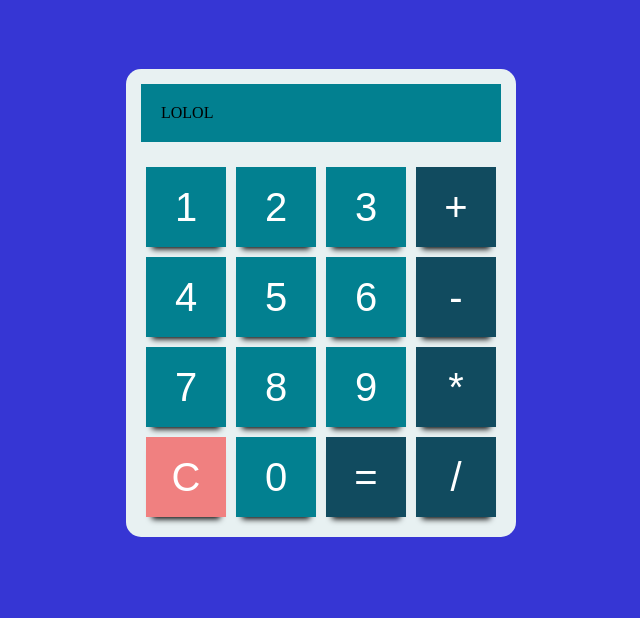
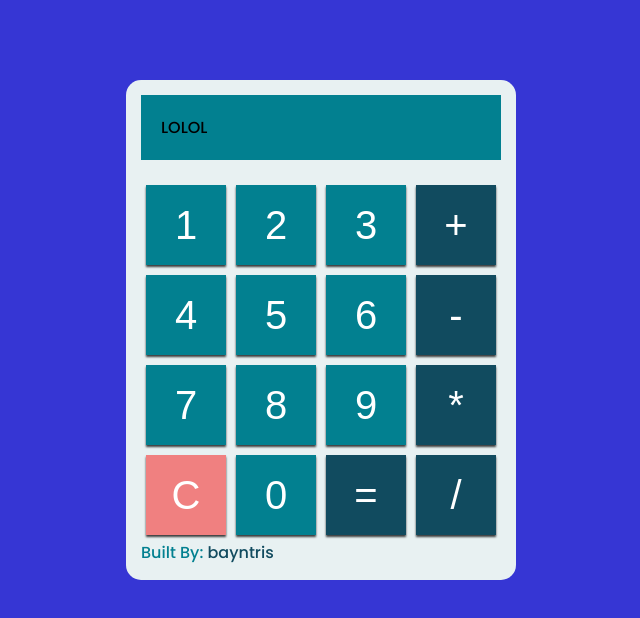
Before and after one commit to bayntris/calculator, a plain HTML site: page index.html in a window 1280 px wide. Shown: the part 68-686 px from the top of the page, without its empty margins (319-959 px from the left). Drawn offline with Linux system fonts and the light colour scheme.

Commit message:
Add further styling to buttons

```diff
--- a/index.html
+++ b/index.html
@@ -5,6 +5,10 @@
         <title> Calculator </title>
         <link rel="stylesheet" href="./styles.css/styles.css">
         <script src="./scripts/scripts.js" defer></script>
+        <link rel="preconnect" href="https://fonts.googleapis.com">
+        <link rel="preconnect" href="https://fonts.googleapis.com">
+        <link rel="preconnect" href="https://fonts.gstatic.com" crossorigin>
+        <link href="https://fonts.googleapis.com/css2?family=Poppins:wght@500&display=swap" rel="stylesheet">
     </head>
     <header>
         <h1> Calculator </h1>
@@ -39,6 +43,11 @@
                     <button id="equals" class="button-operator"> = </button>
                     <button id="divide" class="button-operator"> / </button>
                 </div>
+                <footer>
+                    <div class="copyright">
+                        Built By: <a href="https://github.com/bayntris"> bayntris</a>
+                    </div>
+                </footer>
             </div>
         </div>
     </div>
--- a/styles.css/styles.css
+++ b/styles.css/styles.css
@@ -7,6 +7,9 @@
     box-sizing: border-box;
   }
 
+  html {
+    font-family: 'Poppins', sans-serif;
+  }
   body {
     background-color: rgb(54, 54, 212);
   }
@@ -26,7 +29,8 @@ header {
     background-color: rgb(201, 203, 204);
     padding: 15px;
     border-radius: 15px;
-    background-color: #e8f1f2
+    background-color: #e8f1f2;
+
 
 }
 
@@ -60,7 +64,7 @@ header {
     margin: 5px;
     width: 80px;
     height: 80px;
-    box-shadow: 0 8px 6px -6px black;
+    box-shadow: 0 2px 2px rgba(0, 0, 0, 0.75);
     font-size: 40px;
     border: none;
     color: white;
@@ -78,3 +82,12 @@ header {
 button#clear {
     background-color:lightcoral;
 }
+
+
+footer {
+   color:#028090;
+}
+footer a {
+    text-decoration: none;
+    color: #114B5F;
+}
```
